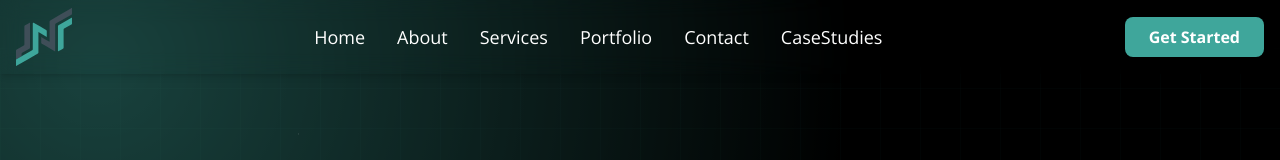
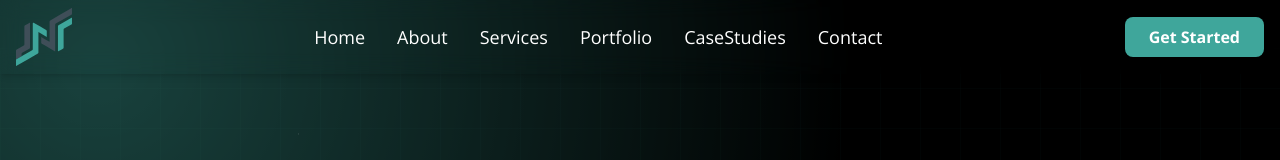
Before and after one commit to Anaskhaan/nexflow, a React (Vite) app: page / in a window 1280 px wide. Shown: the top 160 px of the page. Built offline with nearby package versions, Linux system fonts and the light colour scheme; a web font is replaced by a local one.

Commit message:
favico fixed

```diff
--- a/src/components/HeaderComponents/Navbar.jsx
+++ b/src/components/HeaderComponents/Navbar.jsx
@@ -10,8 +10,8 @@ const navLinks = [
   { id: 2, title: "About", href: "/About" },
   { id: 3, title: "Services", href: "/Services" },
   { id: 4, title: "Portfolio", href: "/Portfolio" },
+  { id: 5, title: "CaseStudies", href: "/CaseStudies" },
   { id: 6, title: "Contact", href: "/Contact" },
-  { id: 7, title: "CaseStudies", href: "/CaseStudies" },
 ];
 
 const Navbar = () => {
```
Also changed, not shown: 1 other file (tests, documents, lock files or other folders).
